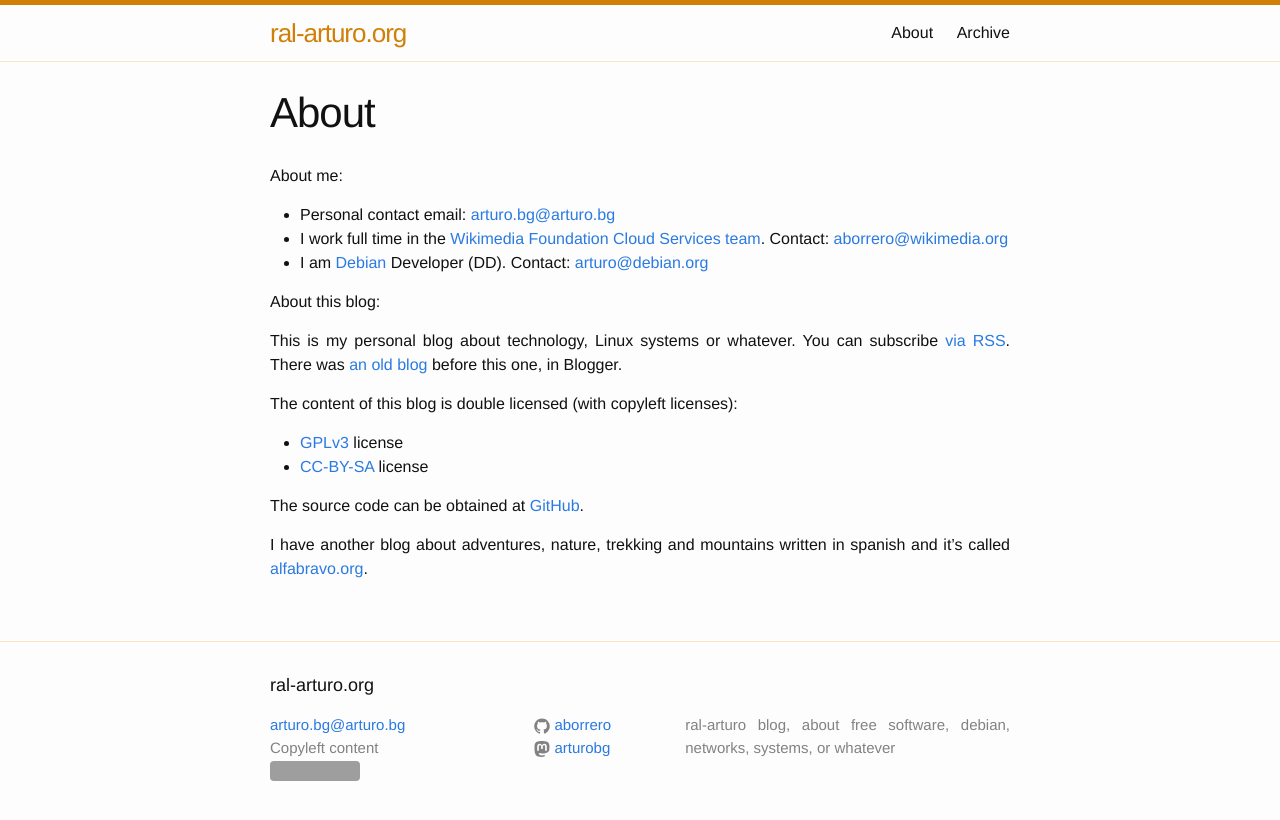
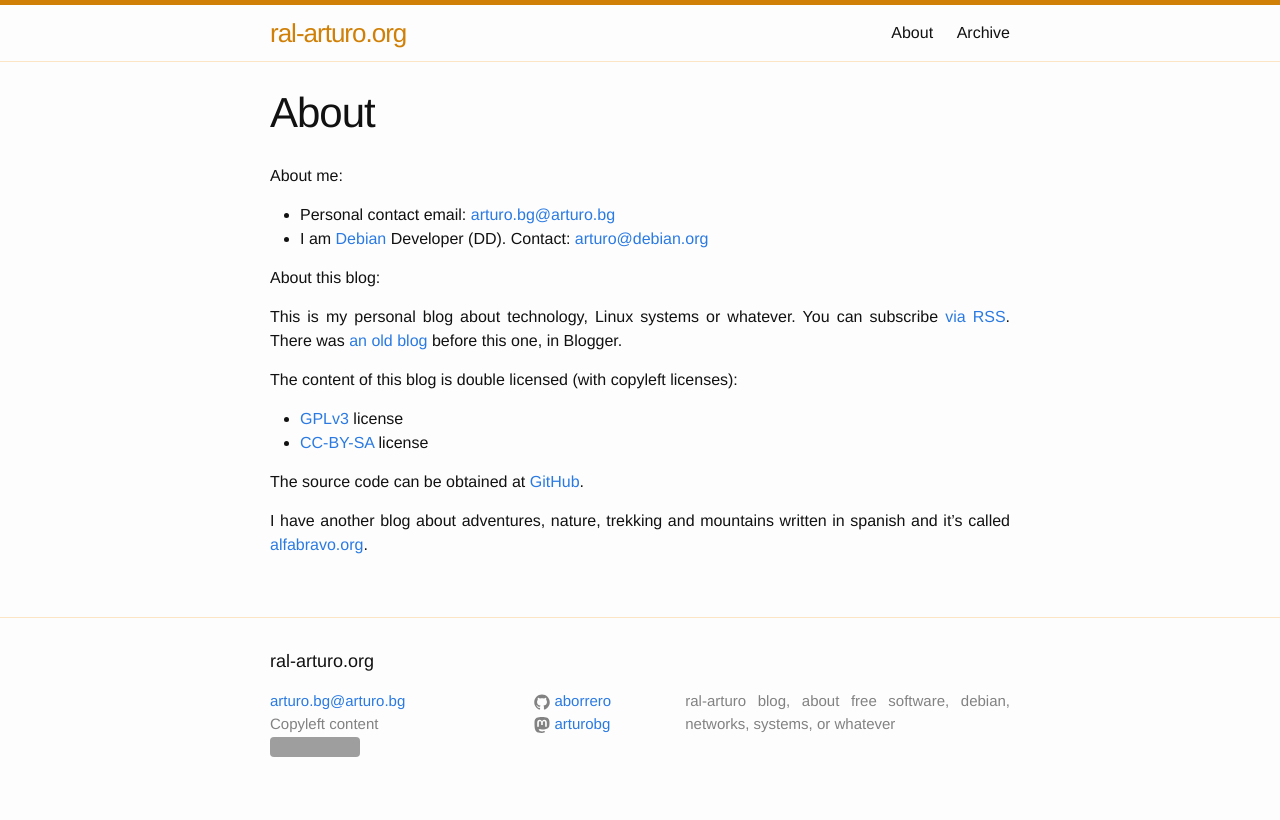
Before and after one commit to aborrero/ral-arturo.org, a Jekyll site: the page built from about.md, in a window 1280 px wide. Shown: the top 820 px of the page. Built offline with Jekyll 4.4.1, drawn with Linux system fonts in a browser that asks for light colours; grey boxes are pictures that could not be loaded.

Commit message:
about.md: refresh to drop wikimedia email
I no longer work for the WMF.

Signed-off-by: Arturo Borrero Gonzalez <arturo.bg@arturo.bg>

```diff
--- a/about.md
+++ b/about.md
@@ -7,8 +7,6 @@
 About me:
 
  * Personal contact email: [arturo.bg@arturo.bg](mailto:arturo.bg@arturo.bg)
- * I work full time in the [Wikimedia Foundation Cloud Services team][wmcs]. Contact:
-  [aborrero@wikimedia.org](mailto:aborrero@wikimedia.org)
  * I am [Debian][debian] Developer (DD). Contact:
   [arturo@debian.org](mailto:arturo@debian.org)
 
```
